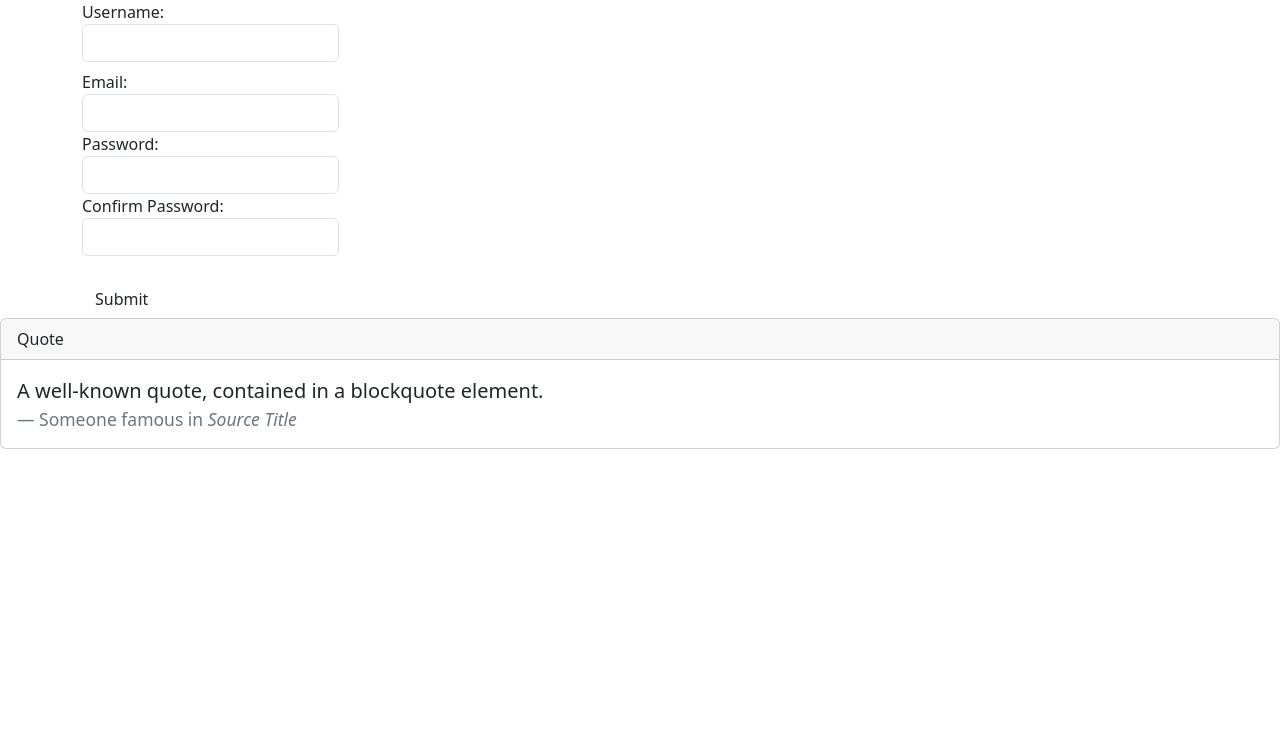
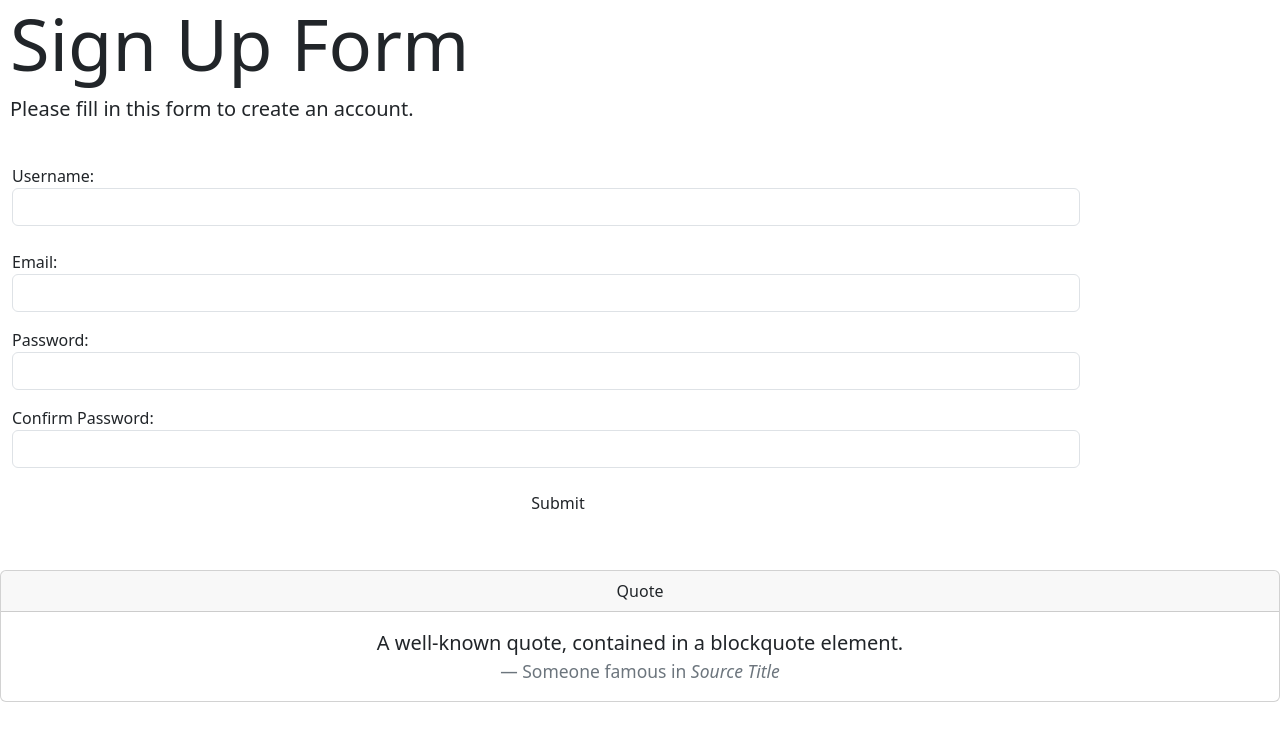
Before and after one commit to l-auta/Note-Box, a React (Vite) app in the folder frontend/: page / in a window 1280 px wide. Shown: the top 740 px of the page. Built offline with nearby package versions, Linux system fonts and the light colour scheme.

Commit message:
finished up only bg remaining

```diff
--- a/frontend/src/signupForm.jsx
+++ b/frontend/src/signupForm.jsx
@@ -47,27 +47,30 @@ function CreateUser(){
     }
 
     return (
-        <>
-        <form class="container" onSubmit={handleSubmit}>
-            <div >
+        < >
+        <h1 style={{ marginLeft: '10px' }} class="display-2">Sign Up Form</h1>
+        <p style={{ marginLeft: '10px' }} class="lead">Please fill in this form to create an account.</p>
+        <br />
+        <form class="container row" onSubmit={handleSubmit}>
+            <div  class="row mb-3">
                 <label  class="form-label">
                     Username:
                     <input type="text" class="form-control" id="floatingInput" name="username" value={username} onChange={(e) => setName(e.target.value)} />
                 </label>
             </div>
-            <div >
+            <div  class="row mb-3">
                 <label>
                     Email:
                     <input type="email" class="form-control" id="floatingInput" name="email" value={email} onChange={(e) => setEmail(e.target.value)} />
                 </label>
             </div>
-            <div >
+            <div class="row mb-3">
                 <label>
                     Password:
                     <input type="password" class="form-control" id="floatingPassword" name="password1" value={password1} onChange={(e) => setPassword(e.target.value)} />
                 </label>
             </div>
-            <div>
+            <div class="row mb-3">
                 <label>
                     Confirm Password:
                     <input type="password" class="form-control" id="floatingPassword" name="password2" value={password2} onChange={(e) => setConfirmPassword(e.target.value)} />
@@ -76,7 +79,9 @@ function CreateUser(){
             <br />
             <input class="btn " type="submit" value="Submit" />
         </form>
-        <div class="card">
+        < br />
+        < br />
+        <div class="card text-center">
             <div class="card-header">
                 Quote
             </div>
```
